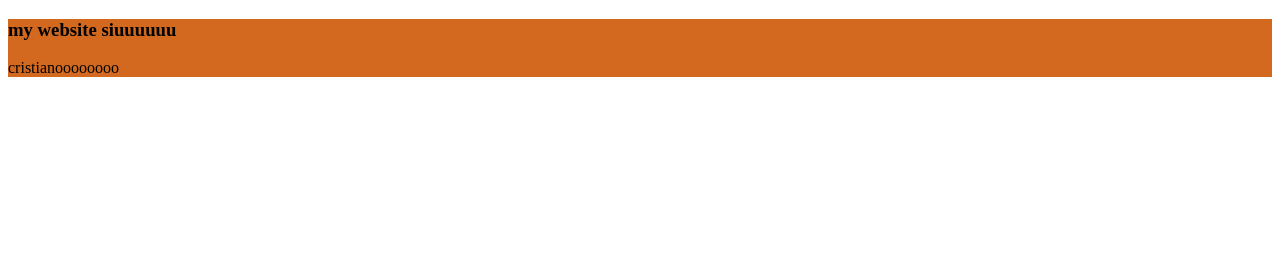
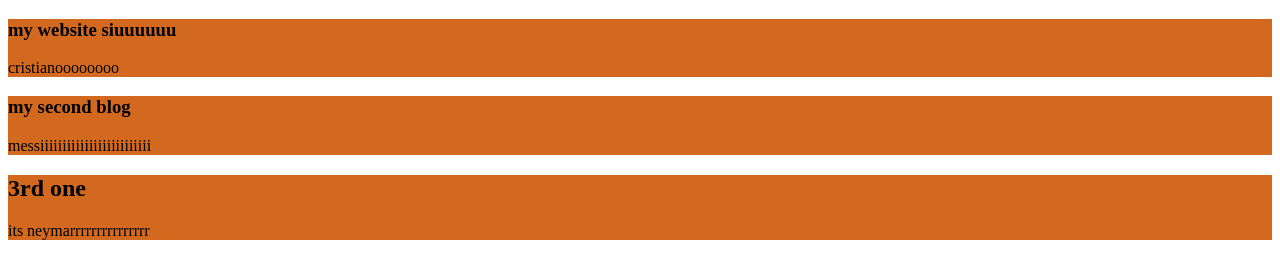
Before and after one commit to parvezontheroad/my-simple-website, a plain HTML site: page index.html in a window 1280 px wide. Drawn offline with Linux system fonts and the light colour scheme.

Commit message:
added the second and third blog

```diff
--- a/index.html
+++ b/index.html
@@ -6,10 +6,17 @@
     <title>my simple website</title>
 <link rel="stylesheet" href="styles/blog.css">
 </head>
-<body>
-    <div>
+<body> <div>
     <h3>my website siuuuuuu</h3>
     <p>cristianoooooooo</p>
     </div>
+    <div>
+        <h3>my second blog</h3>
+        <p>messiiiiiiiiiiiiiiiiiiiiiiiii</p>
+    </div>
+    <div>
+        <h2>3rd one</h2>
+        <p>its neymarrrrrrrrrrrrrrr</p>
+    </div>
 </body>
 </html>
```
